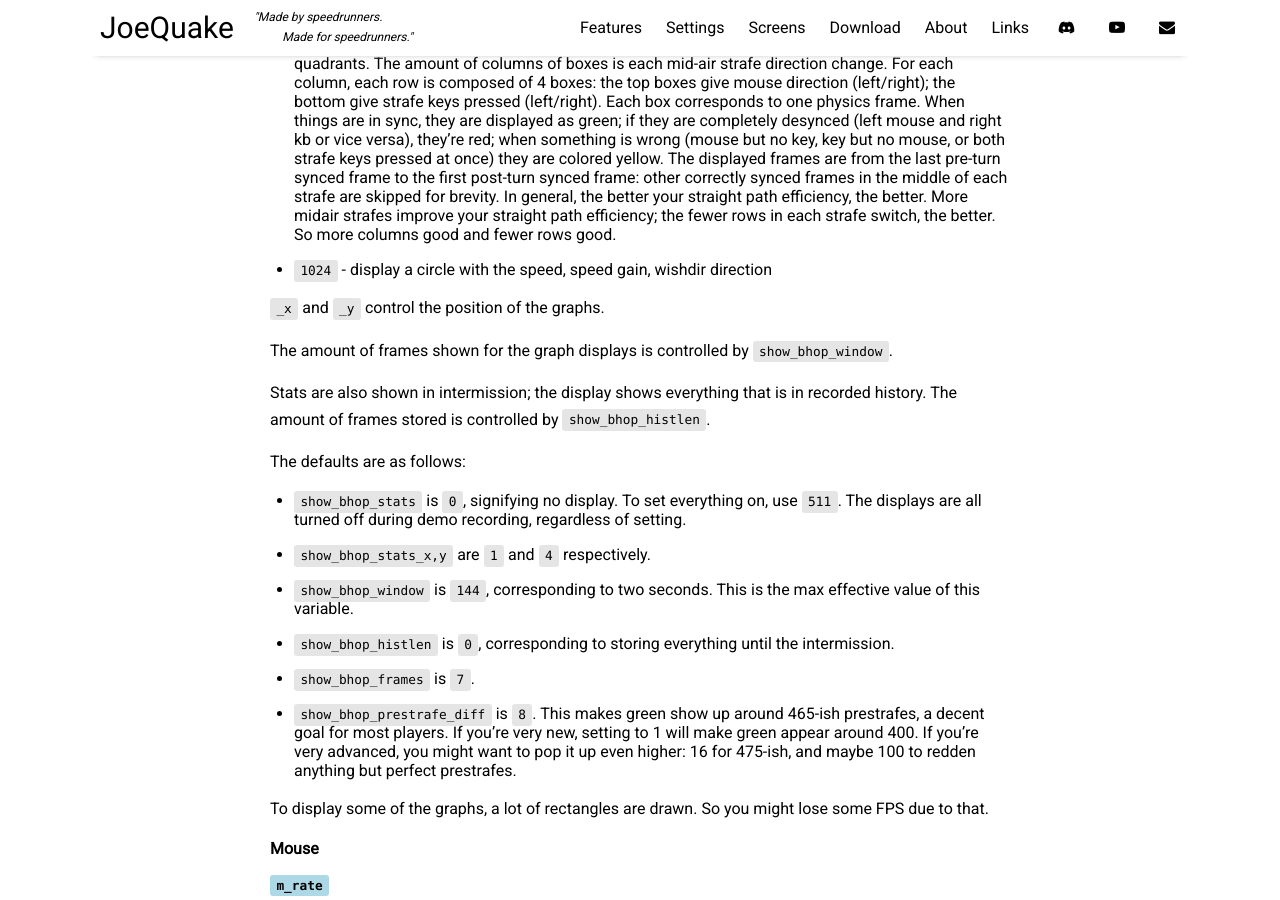
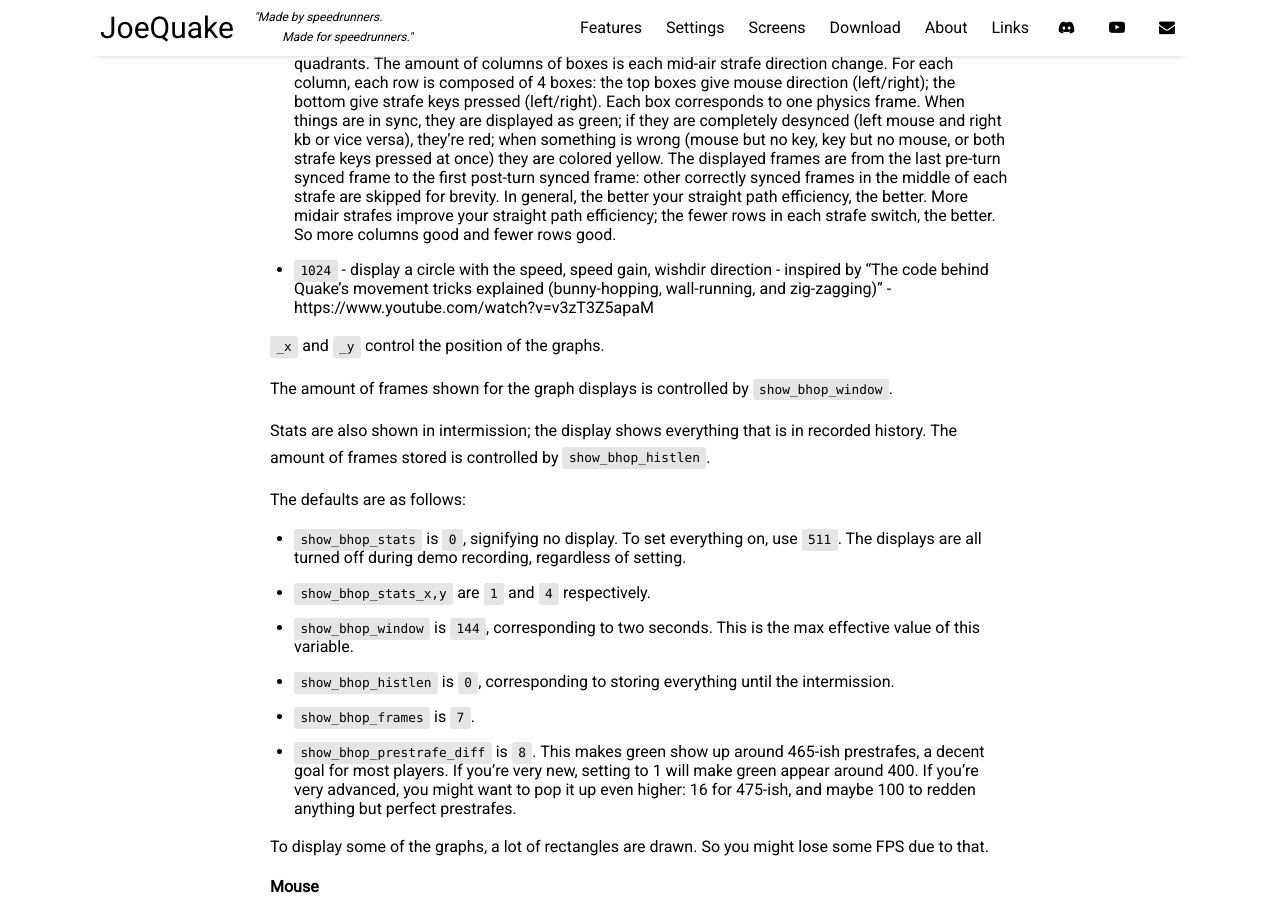
Before and after one commit to j0zzz/JoeQuake, a Jekyll site: the page built from docs/pages/cvars-commands.md, in a window 1280 px wide and 900 px high, scrolled down 19885 px. Built offline with Jekyll 4.4.1, drawn with Linux system fonts in a browser that asks for light colours; nearby versions of some CDN libraries.

Commit message:
add reference to kipis video

```diff
--- a/docs/pages/cvars-commands.md
+++ b/docs/pages/cvars-commands.md
@@ -920,7 +920,7 @@ Controls the displayed bunnyhopping practice tools. The desired value of `show_b
 * `128` - display above crosshair multiple boxes more clearly marking forward tap accuracy. It shows the ground frame above the crosshair, and frames preceding and after the last ground touch; the amount of frames shown in both direction is controlled with the variable `show_bhop_frames`.
 * `256` - display above crosshair a bar showing prestrafe success. The bar fills up from 320 to 480; prestrafes above 480 are assumed to be 'nearly perfect.' The bar's color changes in a gradient from red to green; the 'sharpness' of the gradient is controlled by the variable `show_bhop_prestrafe_diff`: the higher the value above 1.0, the more aggressively close to 480 the prestrafe speed needs to be to produce a green hue. The speed after jump is shown on the left side of the bar; the other value shown are the frames taken for the prestrafe. The frame count is approximate, because it counts the prestrafe from the moment you cross the 320 speed barrier. Nevertheless, quickening it is also a good goal.
 * `512` - display above crosshair a bar showing midair strafe sync, and straight path efficiency. The path efficiency takes the same place prestrafe info did: it displays the distance of the current jump, and the ratio of distance in a straight line to the curved distance actually traversed between jumps. In addition, the strafe display detects midair strafe direction changes, in the form of boxes divided into quadrants. The amount of columns of boxes is each mid-air strafe direction change. For each column, each row is composed of 4 boxes: the top boxes give mouse direction (left/right); the bottom give strafe keys pressed (left/right). Each box corresponds to one physics frame. When things are in sync, they are displayed as green; if they are completely desynced (left mouse and right kb or vice versa), they're red; when something is wrong (mouse but no key, key but no mouse, or both strafe keys pressed at once) they are colored yellow. The displayed frames are from the last pre-turn synced frame to the first post-turn synced frame: other correctly synced frames in the middle of each strafe are skipped for brevity. In general, the better your straight path efficiency, the better. More midair strafes improve your straight path efficiency; the fewer rows in each strafe switch, the better. So more columns good and fewer rows good.
-* `1024` - display a circle with the speed, speed gain, wishdir direction
+* `1024` - display a circle with the speed, speed gain, wishdir direction - inspired by "The code behind Quake's movement tricks explained (bunny-hopping, wall-running, and zig-zagging)" - https://www.youtube.com/watch?v=v3zT3Z5apaM
 
 `_x` and `_y` control the position of the graphs.
 
```
